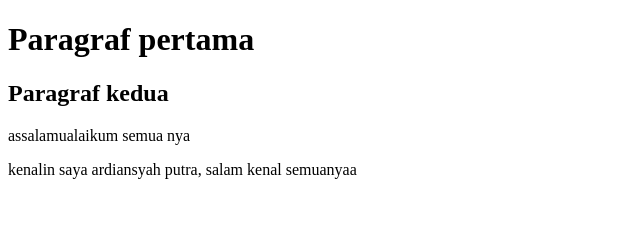
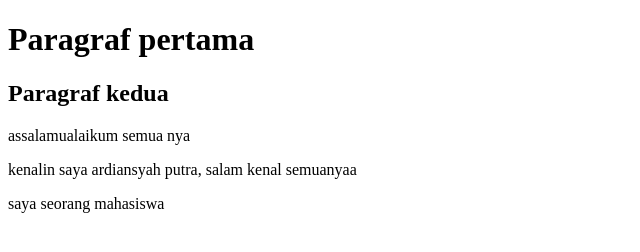
Before and after one commit to ardiansyahputra01033-web/P1_WEB_3312611025, a plain HTML site: page index.html in a window 1280 px wide. Shown: the whole page, without its empty margins (0-640 px from the left). Drawn offline with Linux system fonts and the light colour scheme.

Commit message:
update html

```diff
--- a/index.html
+++ b/index.html
@@ -9,6 +9,7 @@
 <H2>Paragraf kedua</H2>
 <p> assalamualaikum semua nya</p>
 <p> kenalin saya ardiansyah putra, salam kenal semuanyaa</p>
+<p> saya seorang mahasiswa</p>
 
 </body>
 
```
